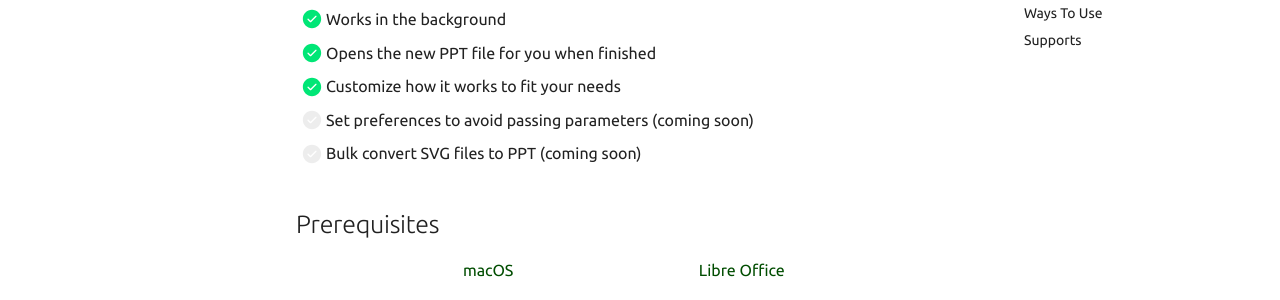
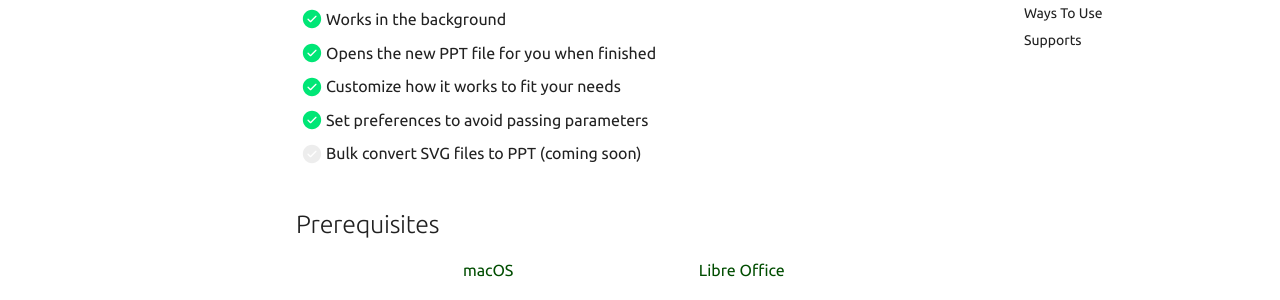
Before and after one commit to SVGtoPPT/svgtoppt-website, an MkDocs documentation site: the page built from docs/index.md, in a window 1280 px wide and 900 px high, scrolled down 493 px. Shown: the part 149-449 px from the top of the window. Built offline with MkDocs 1.6.1 and Material for MkDocs 9.7.7, drawn with Linux system fonts in a browser that asks for light colours; emoji names are drawn with the system emoji font; comment, search, counter and statistics services are not loaded.

Commit message:
Update to reflect state

```diff
--- a/docs/index.md
+++ b/docs/index.md
@@ -13,7 +13,7 @@
 - [x] Works in the background
 - [x] Opens the new PPT file for you when finished
 - [x] Customize how it works to fit your needs
-- [ ] Set preferences to avoid passing parameters (coming soon)
+- [x] Set preferences to avoid passing parameters
 - [ ] Bulk convert SVG files to PPT (coming soon)
 
 ## Prerequisites
```
Also changed, not shown: README.md (+1 -1 lines).
